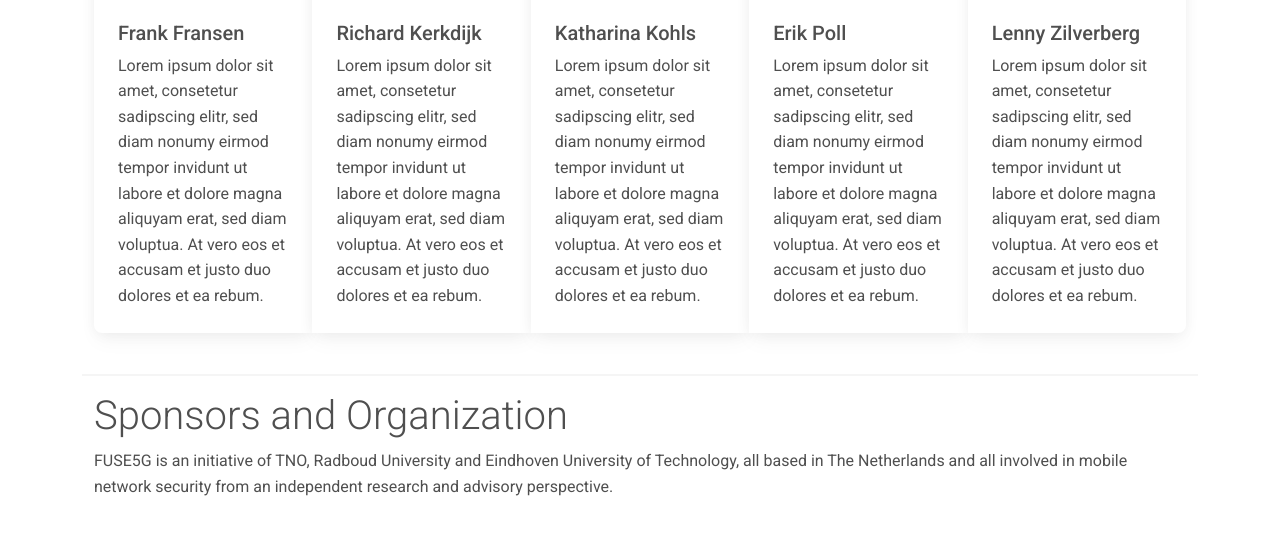
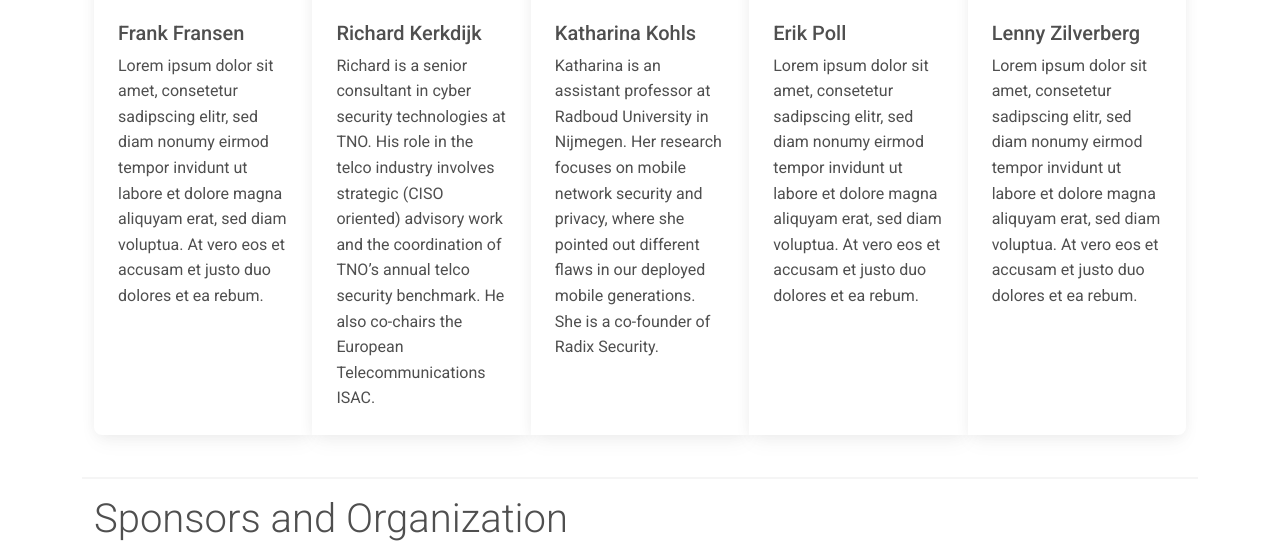
Before and after one commit to katharinakohls/fuse_website, a website: page index.html in a window 1280 px wide. Shown: the part 3427-3970 px from the top of the page. Drawn offline with Linux system fonts and the light colour scheme.

Commit message:
bio texts

```diff
--- a/index.html
+++ b/index.html
@@ -289,10 +289,7 @@
           <img src="img/richard.jpeg" alt="" style="width: 220px; height: 220px" class="rounded-circle card-img-top" />
           <div class="card-body">
             <h5 class="card-title">Richard Kerkdijk</h5>
-            <p class="card-text">Lorem ipsum dolor sit amet, consetetur sadipscing elitr, sed diam nonumy eirmod tempor
-              invidunt ut
-              labore
-              et dolore magna aliquyam erat, sed diam voluptua. At vero eos et accusam et justo duo dolores et ea rebum.
+            <p class="card-text">Richard is a senior consultant in cyber security technologies at TNO. His role in the telco industry involves strategic (CISO oriented) advisory work and the coordination of TNO’s annual telco security benchmark. He also co-chairs the European Telecommunications ISAC.
             </p>
           </div>
 
@@ -301,10 +298,7 @@
           <img src="img/katha.png" alt="" style="width: 220px; height: 220px" class="rounded-circle card-img-top" />
           <div class="card-body">
             <h5 class="card-title">Katharina Kohls</h5>
-            <p class="card-text">Lorem ipsum dolor sit amet, consetetur sadipscing elitr, sed diam nonumy eirmod tempor
-              invidunt ut
-              labore
-              et dolore magna aliquyam erat, sed diam voluptua. At vero eos et accusam et justo duo dolores et ea rebum.
+            <p class="card-text">Katharina is an assistant professor at Radboud University in Nijmegen. Her research focuses on mobile network security and privacy, where she pointed out different flaws in our deployed mobile generations. She is a co-founder of Radix Security.
             </p>
           </div>
         </div>
```
